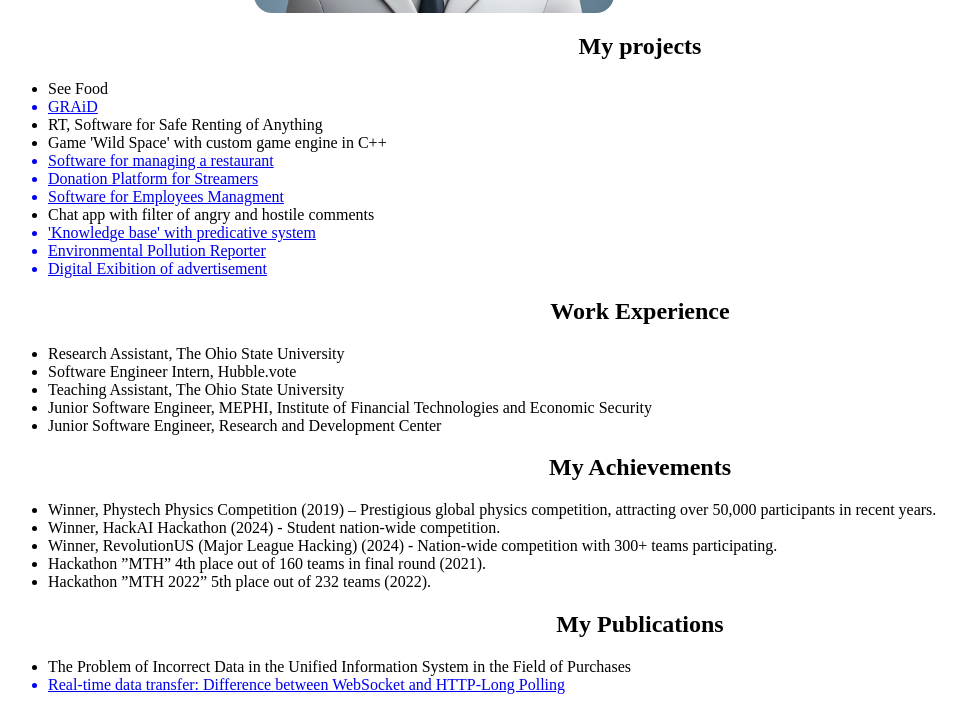
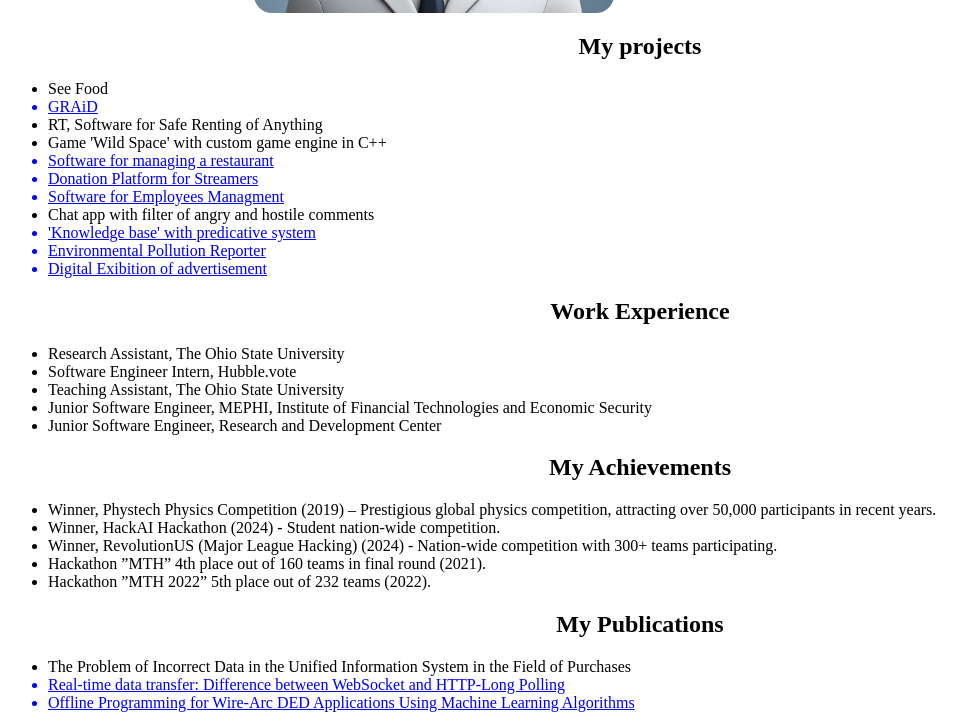
Before and after one commit to danielgof/danielgof.github.io, a plain HTML site: page index.html in a window 1280 px wide. Shown: the part 427-1155 px from the top of the page, without its empty margins (0-967 px from the left). Drawn offline with Linux system fonts and the light colour scheme; a web font is replaced by a local one.

Commit message:
add publication

```diff
--- a/index.html
+++ b/index.html
@@ -102,6 +102,11 @@
               Real-time data transfer: Difference between WebSocket and HTTP-Long Polling
             </li>
           </a>
+          <a href="https://www.programmaster.org/PM/PM.nsf/ApprovedAbstracts/31EE45E3B1A9932685258BC400545CBF">
+            <li>
+              Offline Programming for Wire-Arc DED Applications Using Machine Learning Algorithms
+            </li>
+          </a>
         </ul>
       </section>
     </main>
```
